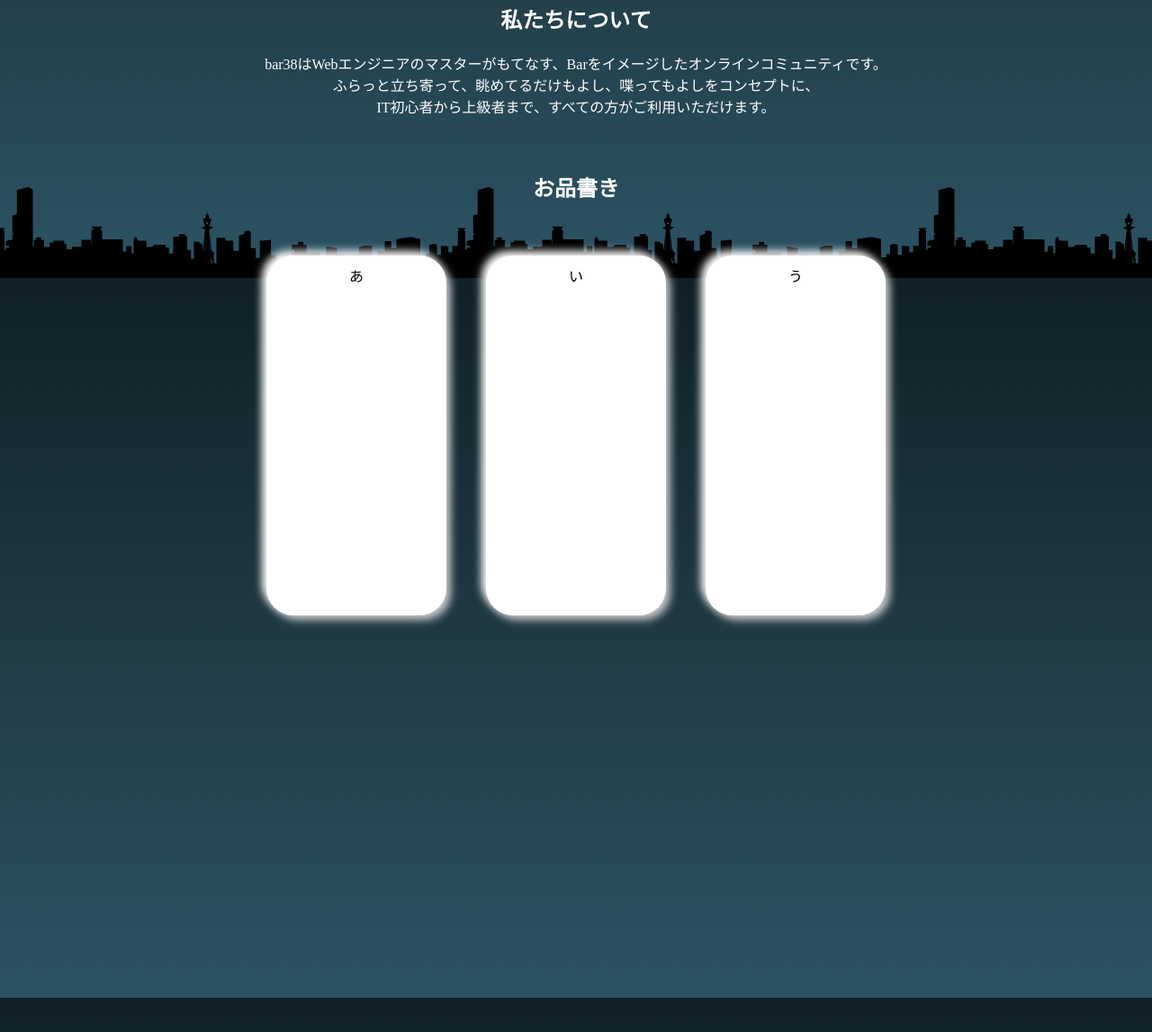
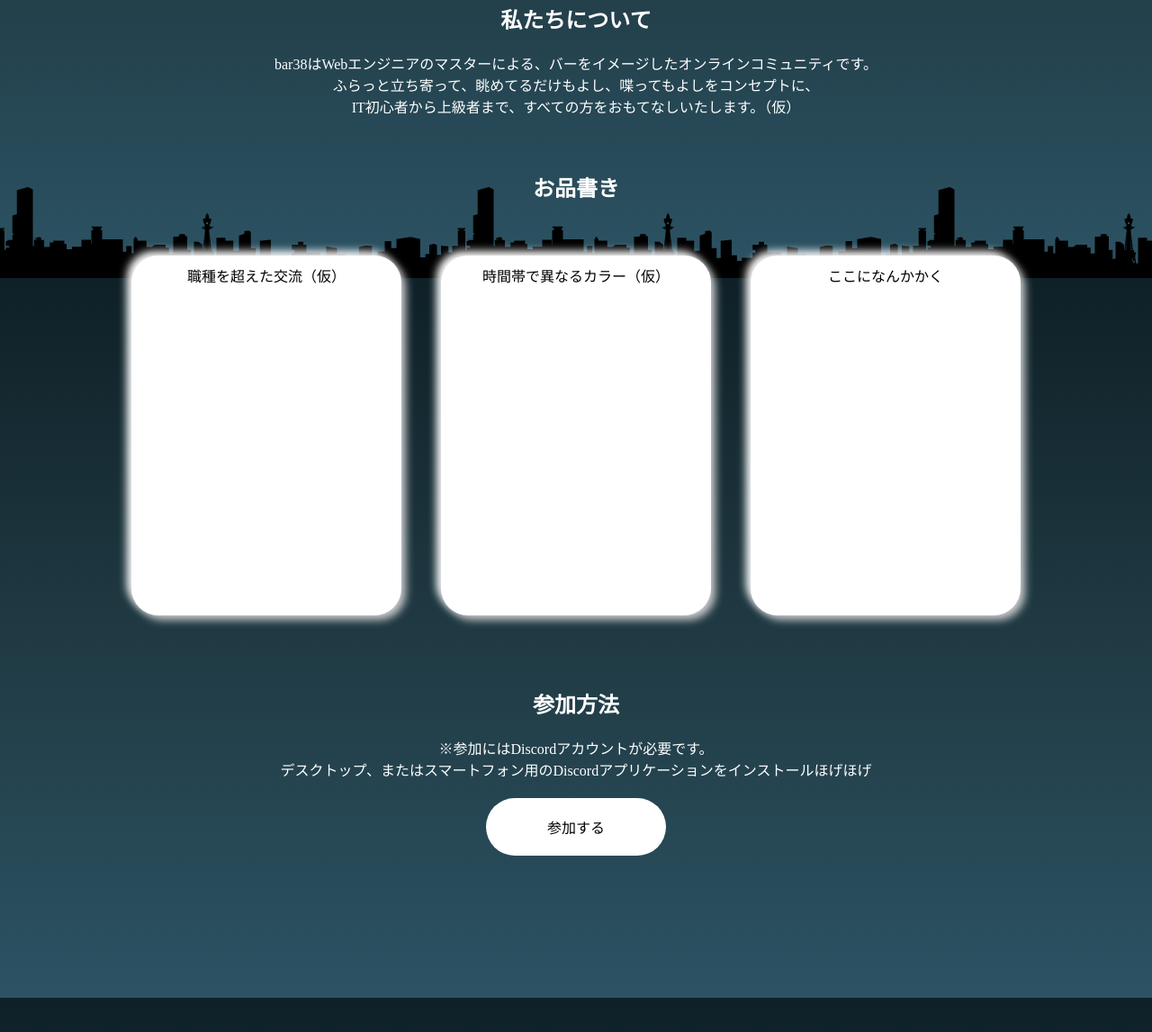
Before and after one commit to bar38/bar38.github.io, a plain HTML site: page index.html in a window 1280 px wide. Shown: the part 491-1638 px from the top of the page at 90% size. Drawn offline with Linux system fonts and the light colour scheme.

Commit message:
参加方法のボタンを追加した、マウスホバーで徐々に色が変わる

```diff
--- a/index.html
+++ b/index.html
@@ -12,17 +12,24 @@
     <article class="top"><h1>Bar38</h1></article>
     <article class="summary">
       <h2>私たちについて</h2>
-      bar38はWebエンジニアのマスターがもてなす、Barをイメージしたオンラインコミュニティです。<br />
+      bar38はWebエンジニアのマスターによる、バーをイメージしたオンラインコミュニティです。<br />
       ふらっと立ち寄って、眺めてるだけもよし、喋ってもよしをコンセプトに、<br />
-      IT初心者から上級者まで、すべての方がご利用いただけます。
+      IT初心者から上級者まで、すべての方をおもてなしいたします。（仮）
     </article>
     <article class="menu">
       <h2>お品書き</h2>
       <div class="menuList">
-        <span class="menuCard">あ</span>
-        <span class="menuCard">い</span>
-        <span class="menuCard">う</span>
+        <span class="menuCard">職種を超えた交流（仮）</span>
+        <span class="menuCard">時間帯で異なるカラー（仮）</span>
+        <span class="menuCard">ここになんかかく</span>
       </div>
+    </article>
+    <article class="join">
+      <h2>参加方法</h2>
+      ※参加にはDiscordアカウントが必要です。<br />
+      デスクトップ、またはスマートフォン用のDiscordアプリケーションをインストールほげほげ<br />
+
+      <div class="button">参加する</div>
     </article>
 
     <br /><br /><br /><br /><br /><br /><br /><br /><br /><br /><br /><br /><br /><br /><br /><br /><br /><br /><br /><br /><br /><br /><br /><br /><br /><br />
--- a/main.css
+++ b/main.css
@@ -57,7 +57,7 @@ article.top {
   justify-content: end;
   text-align: center;
   padding-top: 20px;
-  max-width: 1000px;
+  max-width: 1200px;
   margin: auto;
 }
 
@@ -71,13 +71,32 @@ article.top {
   margin: 20px;
 
   width: 40%;
-  max-width: 200px;
+  max-width: 300px;
   min-height: 400px;
   display: inline-block;
   position: relative;
   /* border: 2px solid lightcyan; */
 }
 
+.join {
+  text-align: center;
+}
+
+.button {
+  width: 200px;
+  color: black;
+  background: #fff;
+  padding: 20px;
+  margin: 20px;
+  border-radius: 40px;
+  /* display: inline-block; */
+  display: inline-block;
+}
+.button:hover {
+  background: #8eaced;
+  transition-duration: 0.5s;
+}
+
 * {
   box-sizing: border-box;
 }
```
